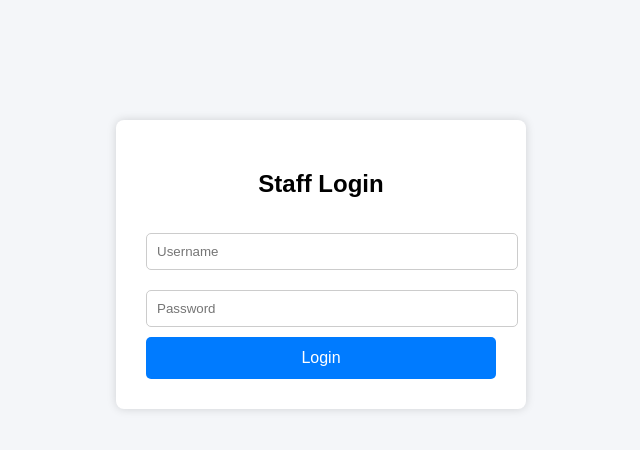
After one commit to jhclasses320-droid/COACHING_ERP, a Django app: page /staff-login/ in a window 1280 px wide. The commit adds this page. Shown: the top 450 px of the page, without its empty margins (319-959 px from the left). Run offline with Django 5.2, Linux system fonts and the light colour scheme.

Commit message:
staff login

```diff
--- a/students/admin.py
+++ b/students/admin.py
@@ -1,3 +1,4 @@
+
 from django.contrib import admin
 from django.db.models import Sum
 import random
@@ -20,7 +21,10 @@ class MyAdminSite(admin.AdminSite):
 
     def index(self, request, extra_context=None):
 
+
         total_students = Student.objects.filter(is_active=True).count()
+
+
 
         total_fees = Student.objects.filter(
             is_active=True
@@ -109,6 +113,8 @@ This is JH Classes.
 
 Fee for {obj.student_name} ({obj.batch}) of ₹{obj.fee_amount} is pending.
 Kindly pay at the earliest.
+
+This a a computer generated message. Pls ignore if already paid
 
 Thank you.
 """
--- a/students/urls.py
+++ b/students/urls.py
@@ -13,9 +13,6 @@ urlpatterns = [
     path('student/exam/<int:exam_id>/', views.start_exam, name='start_exam'),
 
     # ================= ADMIN REPORTS ================= #
-
-    # ================= ADMIN REPORTS ================= #
-
     path('reports/', views.reports_dashboard, name='reports'),
 
     # ================= PDF DOWNLOADS ================= #
@@ -28,4 +25,8 @@ urlpatterns = [
     path('attendance/<int:batch_id>/', views.mark_attendance, name='mark_attendance'),
     path('attendance-report/', views.attendance_report, name='attendance_report'),
 
+    # ================= STAFF PANEL ================= #
+    path('staff-login/', views.staff_login, name='staff_login'),
+    path('staff-dashboard/', views.staff_dashboard, name='staff_dashboard'),
+
 ]
--- a/students/views.py
+++ b/students/views.py
@@ -305,3 +305,115 @@ def start_exam(request, exam_id):
         'exam': exam,
         'questions': questions
     })
+
+    from django.contrib.auth import authenticate, login
+from django.contrib.auth.decorators import login_required
+
+# ================= STAFF LOGIN ================= #
+
+def staff_login(request):
+
+    if request.method == "POST":
+        username = request.POST.get("username")
+        password = request.POST.get("password")
+
+        user = authenticate(request, username=username, password=password)
+
+        if user is not None and user.is_staff:
+            login(request, user)
+            return redirect("question_dashboard")
+
+        messages.error(request, "Invalid username or password")
+
+    return render(request, "staff/login.html")
+
+
+# ================= QUESTION DASHBOARD ================= #
+
+@login_required
+def question_dashboard(request):
+
+    if not request.user.groups.filter(name="Question Entry").exists():
+        return redirect("/")
+
+    questions = Question.objects.order_by("-id")[:20]
+
+    return render(request, "staff/dashboard.html", {
+        "questions": questions
+    })
+
+    from django.contrib.auth import authenticate, login
+from django.contrib.auth.decorators import login_required
+
+# ================= STAFF LOGIN ================= #
+
+def staff_login(request):
+
+    if request.method == "POST":
+        username = request.POST.get("username")
+        password = request.POST.get("password")
+
+        user = authenticate(request, username=username, password=password)
+
+        if user is not None and user.is_staff:
+            login(request, user)
+            return redirect("staff_dashboard")
+
+        messages.error(request, "Invalid username or password")
+
+    return render(request, "staff/login.html")
+
+
+# ================= STAFF DASHBOARD ================= #
+
+@login_required
+def staff_dashboard(request):
+
+    if not request.user.groups.filter(name="Question Entry").exists():
+        return redirect("/")
+
+    questions = Question.objects.order_by("-id")[:20]
+
+    return render(request, "staff/dashboard.html", {
+        "questions": questions
+    })
+
+    from django.contrib.auth.decorators import login_required
+
+@login_required
+def staff_dashboard(request):
+    return render(request, "staff/dashboard.html")
+
+    # ================= STAFF LOGIN ================= #
+
+from django.contrib.auth import authenticate, login
+from django.contrib.auth.decorators import login_required
+
+def staff_login(request):
+
+    if request.method == "POST":
+        username = request.POST.get("username")
+        password = request.POST.get("password")
+
+        user = authenticate(request, username=username, password=password)
+
+        if user is not None and user.is_staff:
+            login(request, user)
+            return redirect("staff_dashboard")
+
+        messages.error(request, "Invalid username or password")
+
+    return render(request, "staff/login.html")
+
+
+@login_required
+def staff_dashboard(request):
+
+    if not request.user.groups.filter(name="Question Entry").exists():
+        return redirect("/")
+
+    questions = Question.objects.order_by("-id")[:20]
+
+    return render(request, "staff/dashboard.html", {
+        "questions": questions
+    })
--- /dev/null
+++ b/templates/staff/login.html
@@ -0,0 +1,75 @@
+
+<!DOCTYPE html>
+<html>
+<head>
+<title>Staff Login</title>
+
+<style>
+
+body{
+    font-family: Arial, sans-serif;
+    background:#f4f6f9;
+}
+
+.login-box{
+    width:350px;
+    margin:120px auto;
+    background:white;
+    padding:30px;
+    border-radius:8px;
+    box-shadow:0 0 10px rgba(0,0,0,0.15);
+}
+
+h2{
+    text-align:center;
+    margin-bottom:25px;
+}
+
+input{
+    width:100%;
+    padding:10px;
+    margin:10px 0;
+    border:1px solid #ccc;
+    border-radius:5px;
+}
+
+button{
+    width:100%;
+    padding:12px;
+    background:#007bff;
+    color:white;
+    border:none;
+    border-radius:5px;
+    font-size:16px;
+    cursor:pointer;
+}
+
+button:hover{
+    background:#0056b3;
+}
+
+</style>
+
+</head>
+
+<body>
+
+<div class="login-box">
+
+<h2>Staff Login</h2>
+
+<form method="post">
+{% csrf_token %}
+
+<input type="text" name="username" placeholder="Username">
+
+<input type="password" name="password" placeholder="Password">
+
+<button type="submit">Login</button>
+
+</form>
+
+</div>
+
+</body>
+</html>
```
Also changed, not shown: erp/settings.py (+19 -13 lines), templates/admin/index.html (+11 -10 lines), templates/staff/dashboard.html (added, +34 -0 lines), db.sqlite3, students/migrations/0007_alter_studentexamattempt_options_and_more.py (added).
